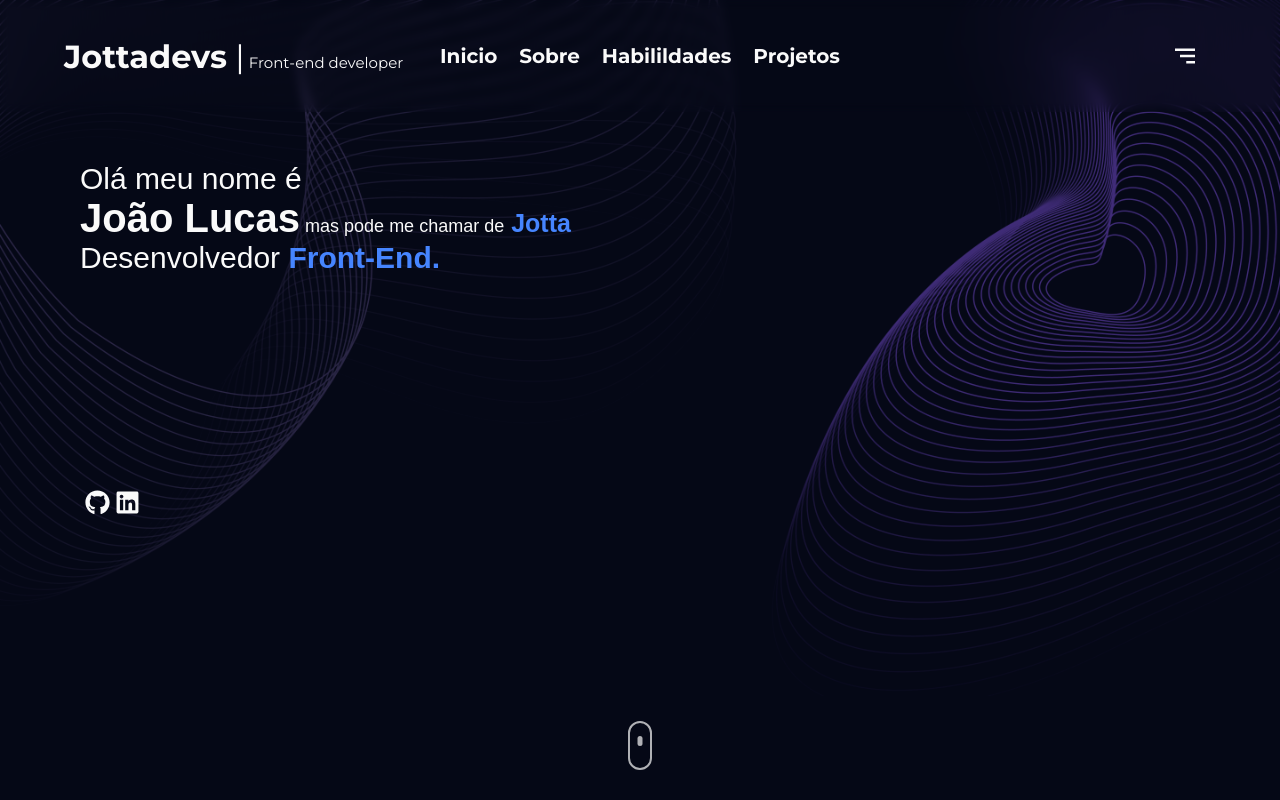
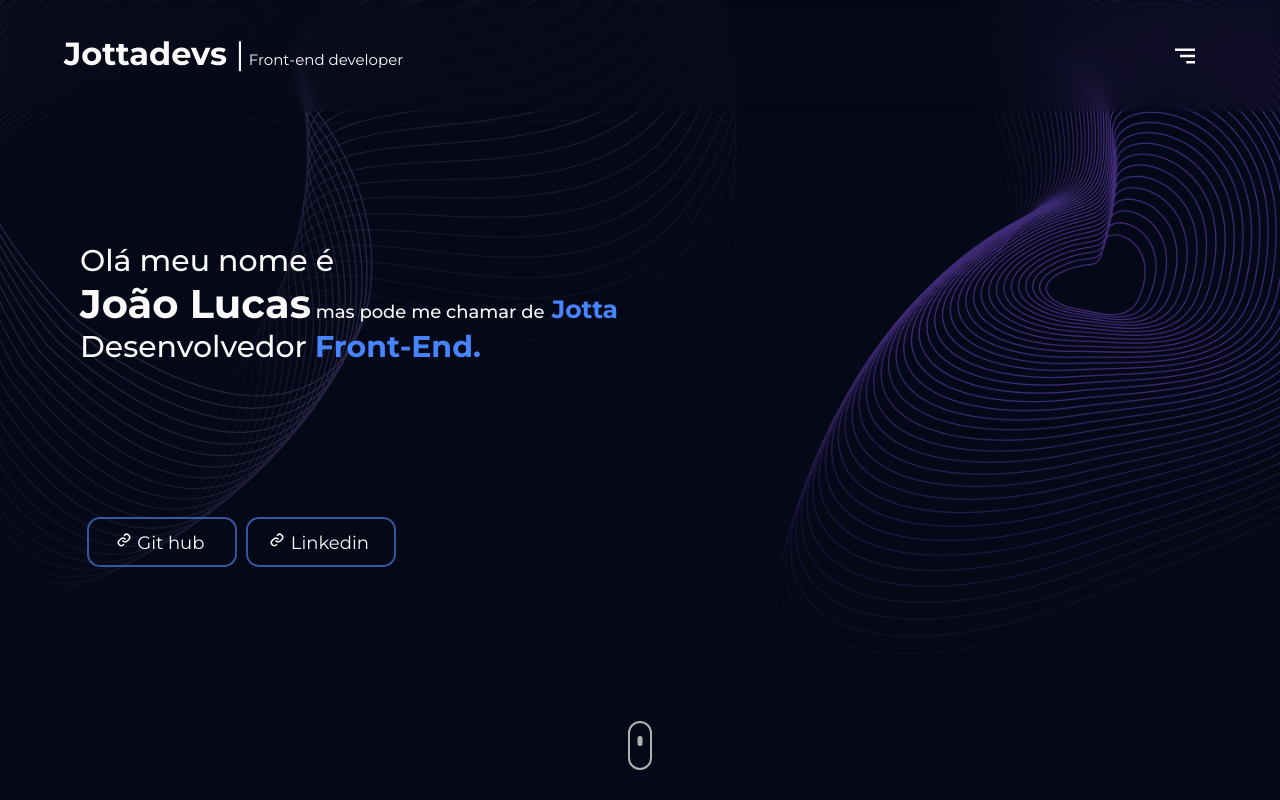
Before and after one commit to Jottadevs/Portifolio, a React (Vite) app: page / in a window 1280 px wide. Shown: the top 800 px of the page. Built offline with nearby package versions, Linux system fonts and the light colour scheme.

Commit message:
atualizações na main, e transição do menu para a sidebar

```diff
--- a/src/components/head/Head.css
+++ b/src/components/head/Head.css
@@ -21,23 +21,13 @@
   position: relative;
   left: 4rem;
   color: var(--text);
+  top: -3px;
 }
 
 .front-dev {
   font-size: 15px;
 }
 
-.menu {
-  position: absolute;
-  display: flex;
-  color: var(--text);
-  font-size: 20px;
-  left: 50%;
-  transform: translate(-50%);
-  width: 400px;
-  justify-content: space-between;
-}
-
 .about-button {
   cursor: pointer;
 }
--- a/src/components/head/Head.jsx
+++ b/src/components/head/Head.jsx
@@ -3,47 +3,6 @@ import Sidebar from './sidebar/Sidebar';
 import './Head.css'
 
 function Head() {
-
-
-    function inicio() {
-        const elementoDestino = document.getElementById("main");
-        const posicaoDestino = elementoDestino.offsetTop - window.innerHeight * 0.08;
-
-        window.scrollTo({
-            top: posicaoDestino,
-            behavior: "smooth"
-        });
-    }
-
-    function sobremim() {
-        const elementoDestino = document.getElementById("sobremim");
-        const posicaoDestino = elementoDestino.offsetTop - window.innerHeight * 0.2;
-
-        window.scrollTo({
-            top: posicaoDestino,
-            behavior: "smooth"
-        });
-    }
-
-    function skills() {
-        const elementoDestino = document.getElementById("skills");
-        const posicaoDestino = elementoDestino.offsetTop - window.innerHeight * 0.2;
-
-        window.scrollTo({
-            top: posicaoDestino,
-            behavior: "smooth"
-        });
-    }
-
-    function projects() {
-        const elementoDestino = document.getElementById("projects");
-        const posicaoDestino = elementoDestino.offsetTop - window.innerHeight * 0.2;
-
-        window.scrollTo({
-            top: posicaoDestino,
-            behavior: "smooth"
-        });
-    }
 
     return (
         <div>
@@ -51,27 +10,6 @@ function Head() {
             <header className='header'>
                 <div className='header-content'>
                     <p className='enterprise-p'><strong>Jottadevs</strong> |<span className='front-dev'> Front-end developer</span></p>
-                    <div className="menu">
-                        <label>
-                            <h4 className='about-button'>Inicio</h4>
-                            <input type='button' onClick={inicio} hidden></input>
-                        </label>
-
-                        <label>
-                            <h4 className='about-button'>Sobre</h4>
-                            <input type='button' onClick={sobremim} hidden></input>
-                        </label>
-
-                        <label>
-                            <h4 className='about-button'>Habilildades</h4>
-                            <input type='button' onClick={skills} hidden></input>
-                        </label>
-
-                        <label>
-                            <h4 className='about-button'>Projetos</h4>
-                            <input type='button' onClick={projects} hidden></input>
-                        </label>
-                    </div>
                     <Sidebar />
                 </div>
             </header>
--- a/src/components/head/sidebar/Sidebar.css
+++ b/src/components/head/sidebar/Sidebar.css
@@ -16,8 +16,8 @@
 
 .sidebar {
   position: fixed;
-  width: 150px;
-  height: 250px;
+  width: 180px;
+  height: 300px;
   background-color: var(--sidebar);
   color: white;
   border-radius: 25px 0 0 25px;
@@ -36,23 +36,52 @@
   width: 230px;
   height: 400px;
   top: 70px;
-  left: 40px;
+  left: 15px;
   color: var(--textsidebar);
 }
 
 .darkmode {
   position: relative;
-  font-size: 15px;
-  display: grid;
+  display: flex;
+  gap: 10px;
+  font-size: 18px;
+  font-weight: 500;
 }
 
 .icon-darkmode {
   position: relative;
   font-size: 25px;
   cursor: pointer;
-  top: 15px;
+  top: -1px;
+  transition: all 0.5s ease;
+
+  transform: rotateY(0deg);
 }
 
 .icon-darkmode.rotate {
   transform: rotateY(180deg);
 }
+
+.nav {
+  position: absolute;
+  top: -30px;
+  font-weight: 600;
+  left: -5px;
+}
+
+.menu {
+  position: absolute;
+  display: flex;
+  flex-direction: column;
+  color: var(--textsidebar);
+  font-size: 18px;
+  font-weight: 500;
+  width: 400px;
+  top: 80px;
+  left: 5px;
+  justify-content: space-between;
+}
+
+.menu label p:hover {
+  opacity: 0.8;
+}
--- a/src/components/head/sidebar/Sidebar.jsx
+++ b/src/components/head/sidebar/Sidebar.jsx
@@ -7,6 +7,48 @@ import { useEffect } from 'react'
 import './Sidebar.css'
 
 function Sidebar() {
+
+    function inicio() {
+        const elementoDestino = document.getElementById("main");
+        const posicaoDestino = elementoDestino.offsetTop - window.innerHeight * 0.08;
+
+        window.scrollTo({
+            top: posicaoDestino,
+            behavior: "smooth"
+        });
+    }
+
+    function sobremim() {
+        const elementoDestino = document.getElementById("sobremim");
+        const posicaoDestino = elementoDestino.offsetTop - window.innerHeight * 0.2;
+
+        window.scrollTo({
+            top: posicaoDestino,
+            behavior: "smooth"
+        });
+    }
+
+    function skills() {
+        const elementoDestino = document.getElementById("skills");
+        const posicaoDestino = elementoDestino.offsetTop - window.innerHeight * 0.2;
+
+        window.scrollTo({
+            top: posicaoDestino,
+            behavior: "smooth"
+        });
+    }
+
+    function projects() {
+        const elementoDestino = document.getElementById("projects");
+        const posicaoDestino = elementoDestino.offsetTop - window.innerHeight * 0.2;
+
+        window.scrollTo({
+            top: posicaoDestino,
+            behavior: "smooth"
+        });
+    }
+
+
 
     let visible = false
 
@@ -76,14 +118,43 @@ function Sidebar() {
                 <div className="elements-sidebar">
 
                     <p className='darkmode'>
-                        Light Mode
+                        Light Mode:
                         <label>
                             <input type="checkbox" id="darkmode-checkbox" hidden />
                             <MdDarkMode className='icon-darkmode' onClick={moonRotate} />
                         </label>
                     </p>
+
+                    <div className="menu">
+
+                        <p className='nav'>Navegação: </p>
+
+                        <label>
+                            <p className='about-button'>Inicio</p>
+                            <input type='button' onClick={inicio} hidden></input>
+                        </label>
+
+                        <label>
+                            <p className='about-button'>Sobre</p>
+                            <input type='button' onClick={sobremim} hidden></input>
+                        </label>
+
+                        <label>
+                            <p className='about-button'>Habilildades</p>
+                            <input type='button' onClick={skills} hidden></input>
+                        </label>
+
+                        <label>
+                            <p className='about-button'>Projetos</p>
+                            <input type='button' onClick={projects} hidden></input>
+                        </label>
+                    </div>
+
                 </div>
             </div>
+
+
+
         </div>
     );
 }
--- a/src/components/main/Main.css
+++ b/src/components/main/Main.css
@@ -7,9 +7,8 @@
 
 .apresentation-main {
   font-size: 20px;
-  font-family: sans-serif;
   position: absolute;
-  top: 50px;
+  top: 130px;
   left: 80px;
 }
 
@@ -41,26 +40,12 @@
   top: 200px;
 }
 
-.contact {
-  width: 120px;
-  height: 40px;
-  background-color: var(--elements);
+.links-sociais {
   display: flex;
-  align-items: center;
-  justify-content: center;
-  border-radius: 10px;
-  font-family: "Segoe UI", Tahoma, Geneva, Verdana, sans-serif;
-  font-size: 15px;
-  color: var(--background);
-}
-
-.links-sociais {
-  width: 20px;
-  display: flex;
+  gap: 5px;
   position: relative;
-  top: 15px;
+  top: -50px;
   left: 5px;
-  font-size: 25px;
 }
 
 .links-sociais a {
@@ -71,6 +56,32 @@
 
 .links-sociais a:hover {
   opacity: 0.8;
+}
+
+.github,
+.linkedin {
+  position: relative;
+  width: 150px;
+  height: 50px;
+  display: flex;
+  align-items: center;
+  justify-content: center;
+  font-size: 18px;
+  border: 2px solid transparent;
+  border-radius: 15px;
+  animation: rotateAndChangeColor 5s infinite linear;
+}
+
+@keyframes rotateAndChangeColor {
+  0% {
+    box-shadow: inset 0 0 0 2px #4685ff;
+  }
+  50% {
+    box-shadow: inset 0 0 0 2px #ddd2;
+  }
+  100% {
+    box-shadow: inset 0 0 0 2px #9061ff;
+  }
 }
 
 .background {
--- a/src/components/main/Main.jsx
+++ b/src/components/main/Main.jsx
@@ -1,7 +1,5 @@
 import './Main.css'
-import { FaInstagram } from 'react-icons/fa' // Iconde do instagram
-import { FaGithub } from 'react-icons/fa' // Icone do github
-import { FaLinkedin } from 'react-icons/fa' // Icone do linkedin
+import { BiLink } from 'react-icons/bi'
 import Scrool from '../scrool/Scrool';
 
 import fundoDark from '../../../Images/backgroundDark.png'
@@ -31,14 +29,15 @@ function Main() {
                         <div className='links-sociais'>
                             <div className="github">
                                 <a href="https://github.com/Jottadevs" target='_blanck'>
-                                    <FaGithub />
+                                    <BiLink />
+                                    <span> Git hub</span>
                                 </a>
                             </div>
 
                             <div className="linkedin">
-
                                 <a href="https://www.linkedin.com/in/jo%C3%A3o-lucas-99aa9b259/" target='_blanck'>
-                                    <FaLinkedin />
+                                    <BiLink />
+                                    <span> Linkedin</span>
                                 </a>
                             </div>
                         </div>
--- a/src/main.css
+++ b/src/main.css
@@ -9,6 +9,7 @@ body {
   background: var(--background);
   height: 450vh;
   overflow-x: hidden;
+  font-family: "Montserrat", sans-serif;
 }
 
 :root {
```
